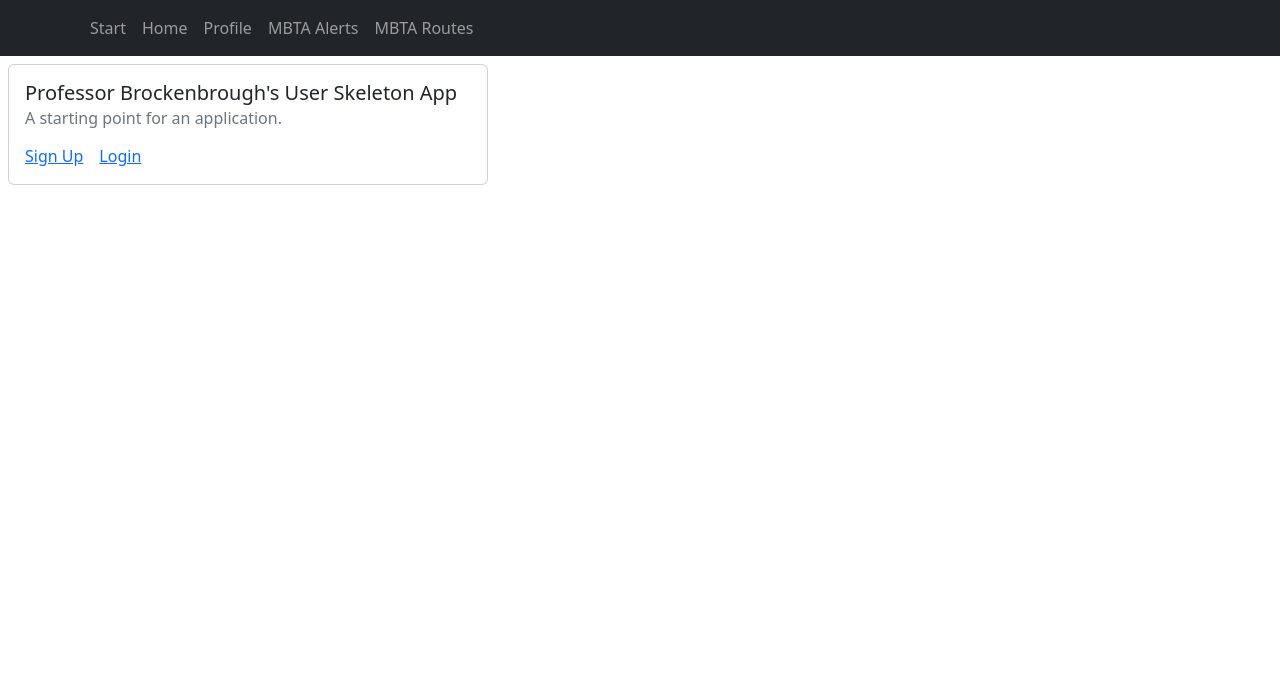
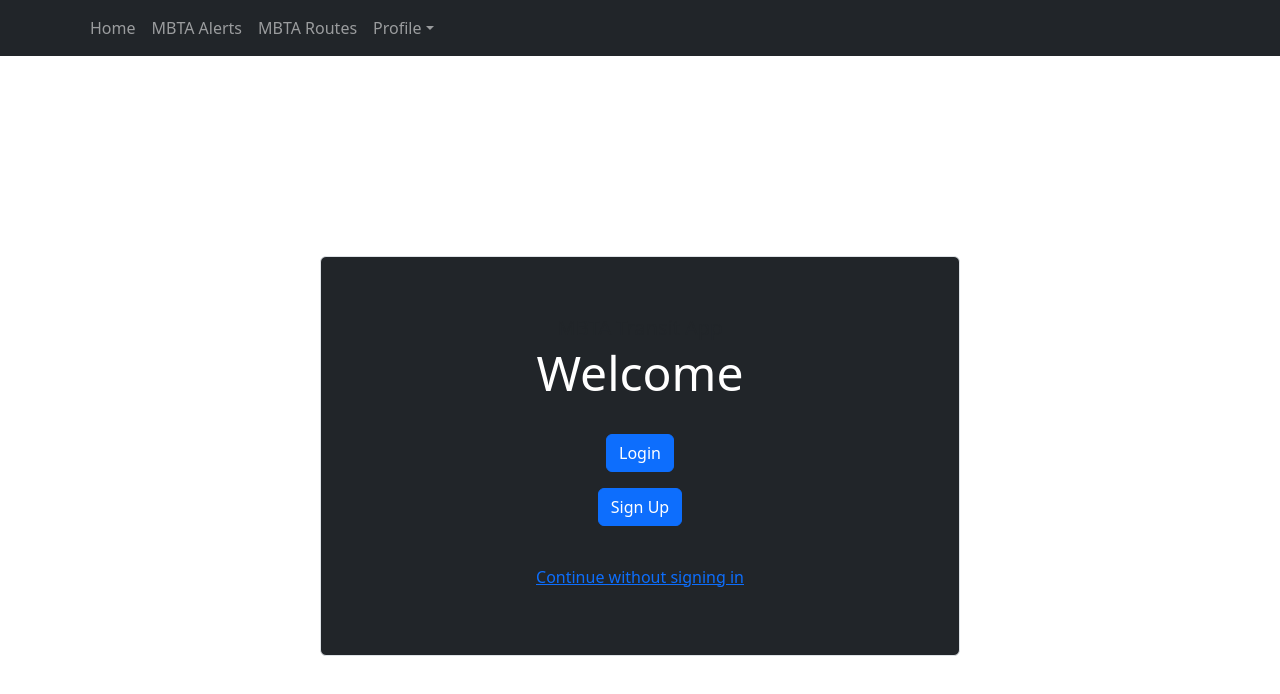
Before and after one commit to MBTA-App/mbtaTransitApp, a React (Create React App) app in the folder frontend/: page / in a window 1280 px wide. Shown: the top 694 px of the page. Built offline with nearby package versions, Linux system fonts and the light colour scheme.

Commit message:
profile changes

```diff
--- a/frontend/src/components/navbar.js
+++ b/frontend/src/components/navbar.js
@@ -1,9 +1,9 @@
-import React, { useEffect, useState } from "react";
-import getUserInfo from '../utilities/decodeJwt';
-import Container from 'react-bootstrap/Container';
-import Nav from 'react-bootstrap/Nav';
-import ReactNavbar from 'react-bootstrap/Navbar';
-
+import React, { useEffect, useState } from 'react'
+import getUserInfo from '../utilities/decodeJwt'
+import Container from 'react-bootstrap/Container'
+import Nav from 'react-bootstrap/Nav'
+import ReactNavbar from 'react-bootstrap/Navbar'
+import NavDropdown from 'react-bootstrap/NavDropdown'
 
 // Here, we display our Navbar
 export default function Navbar() {
@@ -13,24 +13,26 @@ export default function Navbar() {
   const [user, setUser] = useState({})
 
   useEffect(() => {
-  setUser(getUserInfo())
+    setUser(getUserInfo())
   }, [])
 
   // if (!user) return null   - for now, let's show the bar even not logged in.
   // we have an issue with getUserInfo() returning null after a few minutes
   // it seems.
   return (
-    <ReactNavbar bg="dark" variant="dark">
-    <Container>
-      <Nav className="me-auto">
-        <Nav.Link href="/">Start</Nav.Link>
-        <Nav.Link href="/home">Home</Nav.Link>
-        <Nav.Link href="/privateUserProfile">Profile</Nav.Link>
-        <Nav.Link href="/mbtaAlert">MBTA Alerts</Nav.Link>
-        <Nav.Link href="/mbtaRoutes">MBTA Routes</Nav.Link>
-      </Nav>
-    </Container>
-  </ReactNavbar>
-
-  );
+    <ReactNavbar bg='dark' variant='dark'>
+      <Container>
+        <Nav className='me-auto'>
+          {/* <Nav.Link href='/'>Start</Nav.Link> */}
+          <Nav.Link href='/home'>Home</Nav.Link>
+          <Nav.Link href='/mbtaAlert'>MBTA Alerts</Nav.Link>
+          <Nav.Link href='/mbtaRoutes'>MBTA Routes</Nav.Link>
+          <NavDropdown title='Profile' id='basic-nav-dropdown'>
+            <NavDropdown.Item href='home'>Home</NavDropdown.Item>
+            <NavDropdown.Item href='/privateUserProfile'>Profile</NavDropdown.Item>
+          </NavDropdown>
+        </Nav>
+      </Container>
+    </ReactNavbar>
+  )
 }
--- a/frontend/src/components/pages/homePage.js
+++ b/frontend/src/components/pages/homePage.js
@@ -4,8 +4,8 @@ import getUserInfo from '../../utilities/decodeJwt'
 const HomePage = () => {
   const [user, setUser] = useState({})
   const navigate = useNavigate()
-    const handleClick = (e) => {
-        e.preventDefault();
+  const handleClick = e => {
+    e.preventDefault()
     localStorage.removeItem('accessToken')
     return navigate('/')
   }
@@ -14,9 +14,12 @@ const HomePage = () => {
     setUser(getUserInfo())
   }, [])
 
-
-    if (!user) return (
-        <div><h4>Log in to view this page.</h4></div>)
+  if (!user)
+    return (
+      <div className='d-flex align-items-center justify-content-center vh-100'>
+        <h4>Log in to view this page.</h4>
+      </div>
+    )
   const { id, email, username, password } = user
   return (
     <>
@@ -38,9 +41,7 @@ const HomePage = () => {
           <span className='password'> {password} ( hashed )</span>
         </h3>
       </div>
-            <button onClick={(e) => handleClick(e)}>
-                Log Out
-            </button>
+      <button onClick={e => handleClick(e)}>Log Out</button>
     </>
   )
 }
--- a/frontend/src/components/pages/landingPage.js
+++ b/frontend/src/components/pages/landingPage.js
@@ -1,20 +1,36 @@
-import React, {} from 'react'
-import Card from 'react-bootstrap/Card';
+import React from 'react'
+import Card from 'react-bootstrap/Card'
+import Button from 'react-bootstrap/Button'
 
 const Landingpage = () => {
+  const continueWithoutSignIn = () => {
+    // Add your logic for continuing without signing in
+    console.log('Continue without signing in')
+  }
 
-    return (
-        <Card style={{ width: '30rem' }} className="mx-2 my-2">
-        <Card.Body>
-          <Card.Title>Professor Brockenbrough's User Skeleton App</Card.Title>
-          <Card.Subtitle className="mb-2 text-muted">A starting point for an application.</Card.Subtitle>
+  return (
+    <div className='d-flex justify-content-center align-items-center vh-100'>
+      <Card style={{ width: '50%', height: '50%' }} className='text-center bg-dark shadow-xl rounded border'>
+        <Card.Body className='text-center d-flex flex-column align-items-center justify-content-center'>
+          <Card.Title>MBTA Transit App</Card.Title>
+          <Card.Subtitle className='mb-2 text-white display-5 '>Welcome</Card.Subtitle>
+          <Card.Text className='mt-4'>
+            <a href='/login' className='btn btn-primary mx-4'>
+              Login
+            </a>
+          </Card.Text>
           <Card.Text>
+            <a href='/signup' className='btn btn-primary mx-4'>
+              Sign Up
+            </a>
           </Card.Text>
-          <Card.Link href="/signup">Sign Up</Card.Link>
-          <Card.Link href="/login">Login</Card.Link>
+          <Button href='#' variant='link' className='mt-3' onClick={continueWithoutSignIn}>
+            Continue without signing in
+          </Button>
         </Card.Body>
       </Card>
-    )
+    </div>
+  )
 }
 
 export default Landingpage
--- a/frontend/src/components/pages/privateUserProfilePage.js
+++ b/frontend/src/components/pages/privateUserProfilePage.js
@@ -1,59 +1,62 @@
-import React, { useState, useEffect } from "react";
-import Button from "react-bootstrap/Button";
-import Modal from "react-bootstrap/Modal";
-import { useNavigate } from "react-router-dom";
-import getUserInfo from "../../utilities/decodeJwt";
-
-
-//link to service
-//http://localhost:8096/privateUserProfile
+import React, { useState, useEffect } from 'react'
+import Button from 'react-bootstrap/Button'
+import Modal from 'react-bootstrap/Modal'
+import { Link, useNavigate } from 'react-router-dom'
+import getUserInfo from '../../utilities/decodeJwt'
+import EditUserPage from './editUserPage' // Adjust the import path accordingly
 
 const PrivateUserProfile = () => {
-  const [show, setShow] = useState(false);
+  const [show, setShow] = useState(false)
   const [user, setUser] = useState({})
-  const handleClose = () => setShow(false);
-  const handleShow = () => setShow(true);
-  const navigate = useNavigate();
-
+  const handleClose = () => setShow(false)
+  const handleShow = () => setShow(true)
+  const navigate = useNavigate()
 
   // handle logout button
-  const handleLogout = (async) => {
-    localStorage.clear();
-    navigate("/");
-  };
+  const handleLogout = async () => {
+    localStorage.clear()
+    navigate('/')
+  }
 
   useEffect(() => {
     setUser(getUserInfo())
-  }, []);
+  }, [])
 
+  if (!user) {
+    return (
+      <div className='d-flex align-items-center justify-content-center vh-100'>
+        <h4>You must log in to view this page.</h4>
+      </div>
+    )
+  }
 
-  // 	<span><b>{<FollowerCount username = {username}/>}</b></span>&nbsp;
-  // <span><b>{<FollowingCount username = {username}/>}</b></span>;
-  if (!user) return (<div><h4>Log in to view this page.</h4></div>)
   return (
-    <div class="container">
-      <div class="col-md-12 text-center">
+    <div className='container'>
+      <div className='col-md-12 text-center'>
         <h1>{user && user.username}</h1>
-        <div class="col-md-12 text-center">
+        <div className='col-md-12 text-center'>
           <>
-            <Button className="me-2" onClick={handleShow}>
+            {/* Use Link to navigate to EditUserPage
+            <Link to='/user/editUser' className='btn btn-primary mx-4'>
+              Edit User
+            </Link> */}
+            <div className='container d-flex align-items-center justify-content-center mt-4 mb-4'>
+              <EditUserPage />
+            </div>
+
+            <Button className='me-2' onClick={handleShow}>
               Log Out
             </Button>
-            <Modal
-              show={show}
-              onHide={handleClose}
-              backdrop="static"
-              keyboard={false}
-            >
+            <Modal show={show} onHide={handleClose} backdrop='static' keyboard={false}>
               <Modal.Header closeButton>
                 <Modal.Title>Log Out</Modal.Title>
               </Modal.Header>
               <Modal.Body>Are you sure you want to Log Out?</Modal.Body>
               <Modal.Footer>
-                <Button variant="secondary" onClick={handleClose}>
+                <Button variant='secondary' onClick={handleClose}>
                   Close
                 </Button>
-                <Button variant="primary" onClick={handleLogout}>
+                <Button variant='primary' onClick={handleLogout}>
                   Yes
                 </Button>
               </Modal.Footer>
@@ -61,8 +64,10 @@ const PrivateUserProfile = () => {
           </>
         </div>
       </div>
+
+      {/* Render EditUserPage component */}
     </div>
-  );
-};
+  )
+}
 
-export default PrivateUserProfile;
+export default PrivateUserProfile
```
Also changed, not shown: frontend/src/App.js (+25 -28 lines), frontend/src/components/dropdown.js (added, +46 -0 lines), frontend/src/components/pages/editUserPage.js (+64 -62 lines). Lines whose indentation alone changed are shown as unchanged.
